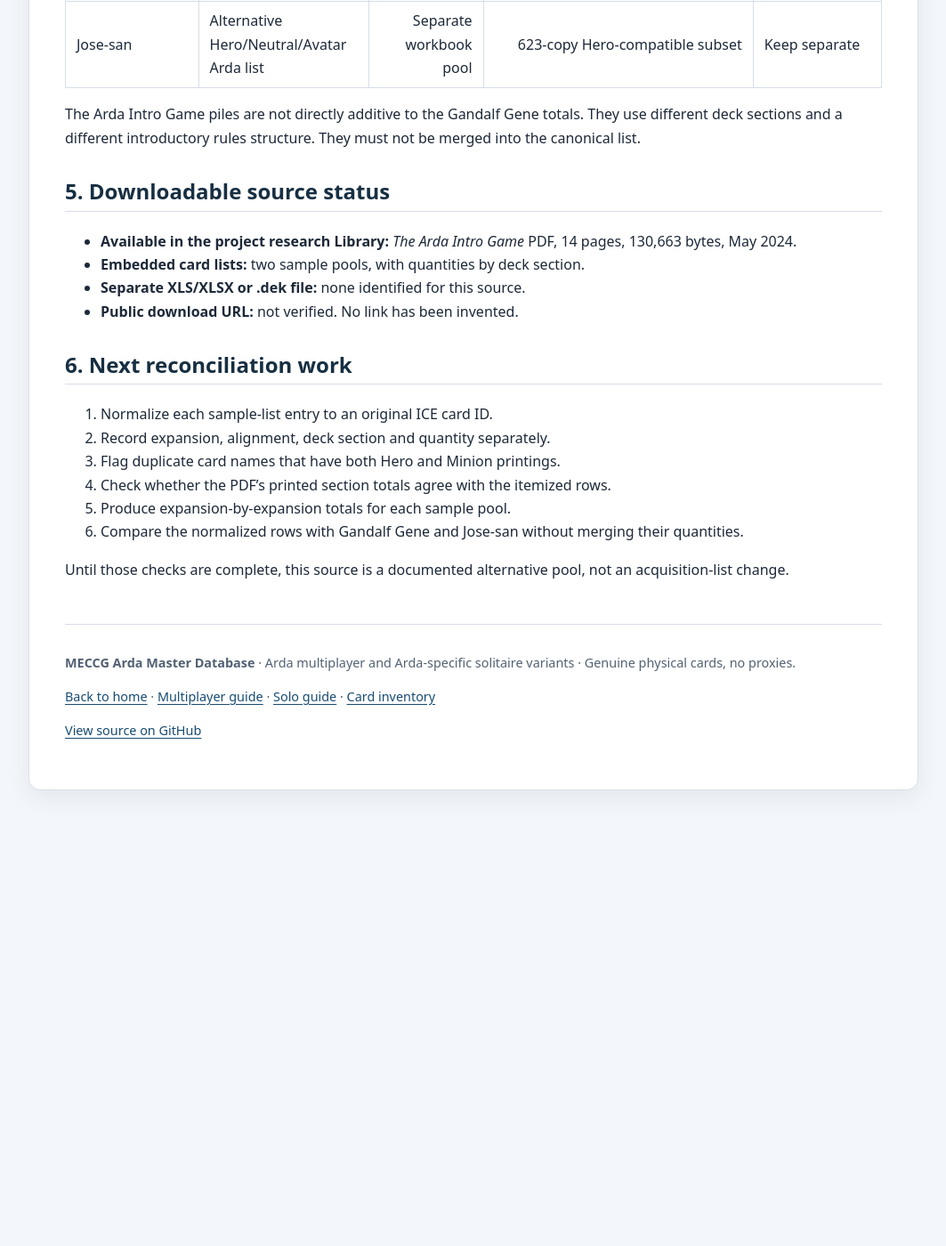
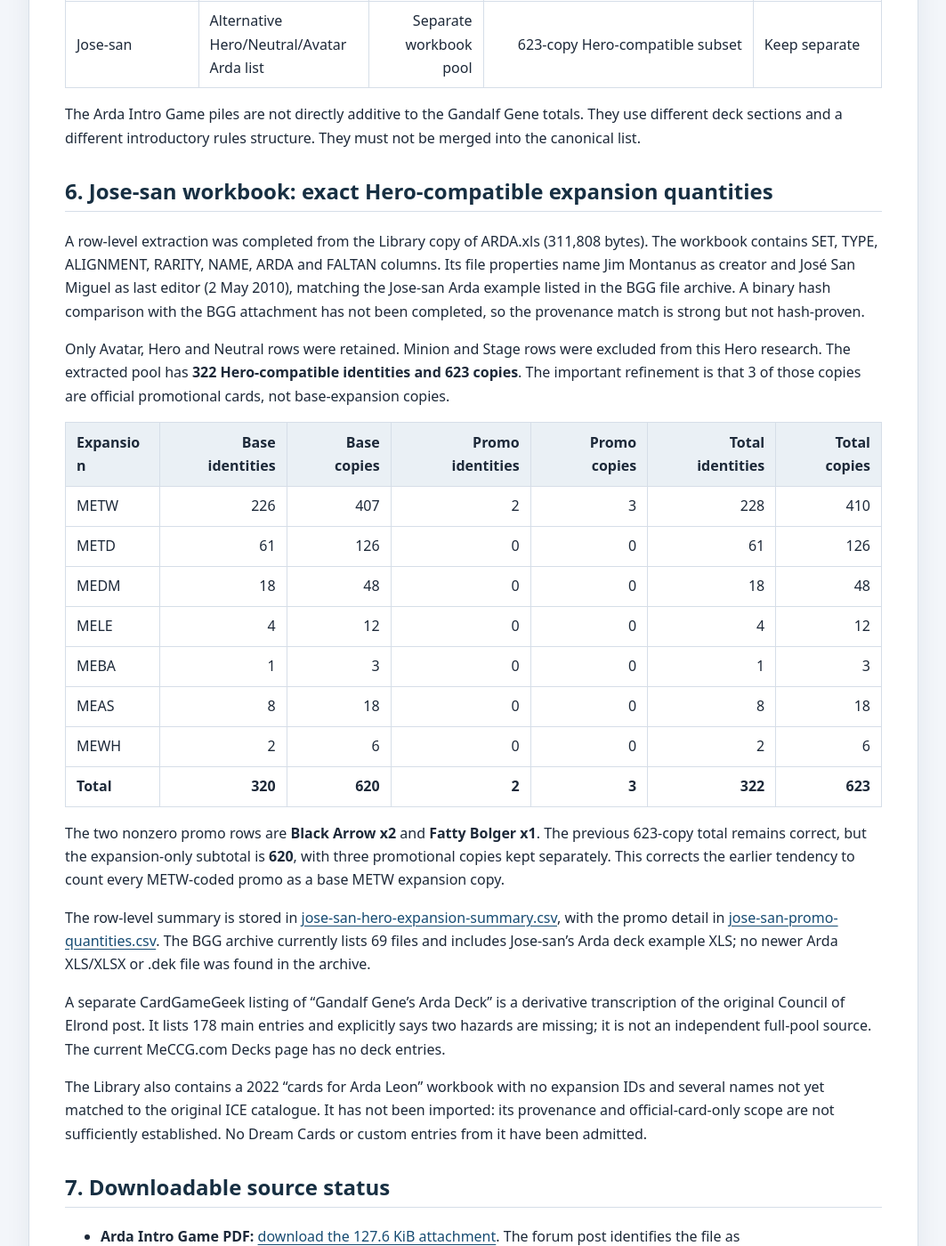
Before and after one commit to JamSpot/meccg-arda-master-database, a Jekyll site: the page built from docs/research-watch-2026-11-03.md, in a window 1280 px wide and 1400 px high, scrolled down 4900 px. Shown: the whole window at 89% size, without its empty margins (108-1171 px from the left). Built offline with Jekyll 4.4.1, drawn with Linux system fonts in a browser that asks for light colours; before the commit the page ends 5812 px from its top, so only the background shows below that; some of the changed text lies outside the part shown.

Commit message:
Add Jose-san row-level quantities and verified Arda download links

```diff
--- a/docs/research-watch-2026-11-03.md
+++ b/docs/research-watch-2026-11-03.md
@@ -128,14 +128,39 @@ Lure of MECCG is present in the 500-entry mirror but is classified by the MeCCG
 
 The Arda Intro Game piles are not directly additive to the Gandalf Gene totals. They use different deck sections and a different introductory rules structure. They must not be merged into the canonical list.
 
-## 5. Downloadable source status
+## 6. Jose-san workbook: exact Hero-compatible expansion quantities
 
-- **Available in the project research Library:** *The Arda Intro Game* PDF, 14 pages, 130,663 bytes, May 2024.
-- **Embedded card lists:** two sample pools, with quantities by deck section.
-- **Separate XLS/XLSX or .dek file:** none identified for this source.
-- **Public download URL:** not verified. No link has been invented.
+A row-level extraction was completed from the Library copy of ARDA.xls (311,808 bytes). The workbook contains SET, TYPE, ALIGNMENT, RARITY, NAME, ARDA and FALTAN columns. Its file properties name Jim Montanus as creator and José San Miguel as last editor (2 May 2010), matching the Jose-san Arda example listed in the BGG file archive. A binary hash comparison with the BGG attachment has not been completed, so the provenance match is strong but not hash-proven.
 
-## 6. Next reconciliation work
+Only Avatar, Hero and Neutral rows were retained. Minion and Stage rows were excluded from this Hero research. The extracted pool has **322 Hero-compatible identities and 623 copies**. The important refinement is that 3 of those copies are official promotional cards, not base-expansion copies.
+
+| Expansion | Base identities | Base copies | Promo identities | Promo copies | Total identities | Total copies |
+|---|---:|---:|---:|---:|---:|---:|
+| METW | 226 | 407 | 2 | 3 | 228 | 410 |
+| METD | 61 | 126 | 0 | 0 | 61 | 126 |
+| MEDM | 18 | 48 | 0 | 0 | 18 | 48 |
+| MELE | 4 | 12 | 0 | 0 | 4 | 12 |
+| MEBA | 1 | 3 | 0 | 0 | 1 | 3 |
+| MEAS | 8 | 18 | 0 | 0 | 8 | 18 |
+| MEWH | 2 | 6 | 0 | 0 | 2 | 6 |
+| **Total** | **320** | **620** | **2** | **3** | **322** | **623** |
+
+The two nonzero promo rows are **Black Arrow x2** and **Fatty Bolger x1**. The previous 623-copy total remains correct, but the expansion-only subtotal is **620**, with three promotional copies kept separately. This corrects the earlier tendency to count every METW-coded promo as a base METW expansion copy.
+
+The row-level summary is stored in [jose-san-hero-expansion-summary.csv](../data/jose-san-hero-expansion-summary.csv), with the promo detail in [jose-san-promo-quantities.csv](../data/jose-san-promo-quantities.csv). The BGG archive currently lists 69 files and includes Jose-san's Arda deck example XLS; no newer Arda XLS/XLSX or .dek file was found in the archive.
+
+A separate CardGameGeek listing of “Gandalf Gene's Arda Deck” is a derivative transcription of the original Council of Elrond post. It lists 178 main entries and explicitly says two hazards are missing; it is not an independent full-pool source. The current MeCCG.com Decks page has no deck entries.
+
+The Library also contains a 2022 “cards for Arda Leon” workbook with no expansion IDs and several names not yet matched to the original ICE catalogue. It has not been imported: its provenance and official-card-only scope are not sufficiently established. No Dream Cards or custom entries from it have been admitted.
+
+## 7. Downloadable source status
+
+- **Arda Intro Game PDF:** [download the 127.6 KiB attachment](https://www.councilofelrond.org/forum/download/file.php?id=4315). The forum post identifies the file as arda_intro_game.pdf, last edited 14 May 2024; the Library copy is 130,663 bytes, matching the listed size.
+- **Thorondor's no-rares Arda XLS:** [download the 83.5 KiB attachment](https://www.councilofelrond.org/forum/download/file.php?id=4091). The forum post describes a bilingual METW/METD-heavy list with a few Dark Minions cards. The binary download could not be extracted in this environment, so its quantities remain unverified.
+- **Jose-san Arda deck example:** listed as an XLS in the [BGG file archive](https://boardgamegeek.com/boardgame/1915/middle-earth/files); the Library copy ARDA.xls was extracted for the Hero-compatible summary above.
+- **Separate new XLSX or .dek file:** none identified in this pass.
+
+## 8. Next reconciliation work
 
 1. Normalize each sample-list entry to an original ICE card ID.
 2. Record expansion, alignment, deck section and quantity separately.
```
Also changed, not shown: other parts of docs/research-watch-2026-11-03.md (+1 -1 lines).
